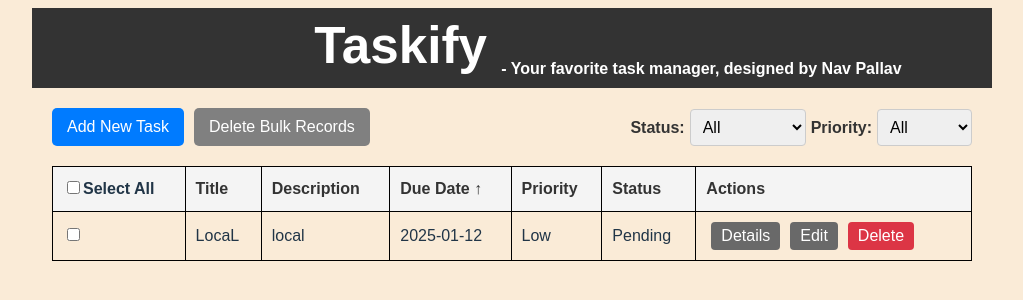
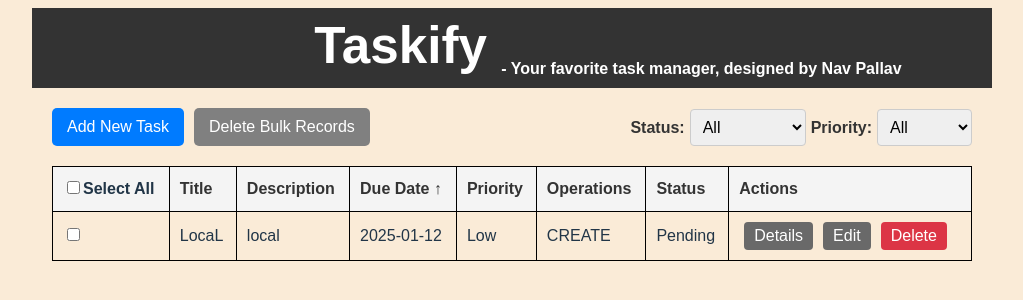
Before and after one commit to PallavNav/Task-Manager-UI, a React (Vite) app: page / in a window 1280 px wide. Shown: the top 300 px of the page, without its empty margins (128-1151 px from the left). Built offline with nearby package versions, Linux system fonts and the light colour scheme.

Commit message:
Local differentiation

```diff
--- a/src/App.tsx
+++ b/src/App.tsx
@@ -25,6 +25,7 @@ type Task = {
   priority: "Low" | "Medium" | "High";
   status: "Pending" | "Completed";
   isChecked: boolean;
+  operations:string[]
 };
 
 function App() {
@@ -36,7 +37,8 @@ function App() {
       dueDate: '2025/01/12',
       priority: "Low",
       status: "Pending",
-      isChecked: false
+      isChecked: false,
+      operations:['CREATE']
     }
   ]);
   const BASE_URL = apiServices.base_url;
@@ -92,8 +94,10 @@ function App() {
   };
 
   const updateUserTask = async (newTask: Task) => {
+    const newOps = 'EDIT';
+    newTask.dueDate = ConvertDate(newTask.dueDate);
+    newTask.operations = [...newTask.operations, newOps];
     try {
-      newTask.dueDate = ConvertDate(newTask.dueDate);
       if (IS_LOCAL) {
         setTasks((prev: any) => prev.map((item: any) => (item.id === newTask.id) ? newTask : item));
         setDisplayLoader(false);
@@ -111,6 +115,9 @@ function App() {
 
   const saveUserTask = async (newTask: Task) => {
     try {
+      const newOps = 'CREATE';
+      newTask.dueDate = ConvertDate(newTask.dueDate);
+      newTask.operations = [...newTask.operations, newOps];
       newTask.dueDate = ConvertDate(newTask.dueDate);
       if (IS_LOCAL) {
         setTasks((prev: Task[]) => {
--- a/src/components/TaskEditPage.tsx
+++ b/src/components/TaskEditPage.tsx
@@ -18,6 +18,7 @@ type Task = {
   priority: "Low" | "Medium" | "High";
   status: "Pending" | "Completed";
   isChecked:boolean;
+  operations:string[]
 };
 
 const TaskEditPage = ({ tasks, onSave }: TaskEditPageProps) => {
--- a/src/components/TaskForm.tsx
+++ b/src/components/TaskForm.tsx
@@ -15,6 +15,7 @@ type Task = {
   priority: "Low" | "Medium" | "High";
   status: "Pending" | "Completed";
   isChecked:boolean;
+  operations:string[]
 };
 
 const TaskForm = ({ onSave, existingTask }: TaskFormProps) => {
@@ -26,7 +27,8 @@ const TaskForm = ({ onSave, existingTask }: TaskFormProps) => {
     dueDate: "",
     priority: "Low",
     status: "Pending",
-    isChecked:false
+    isChecked:false,
+    operations:[]
   });
   const [errors, setErrors] = useState<{ title?: string; description?: string; dueDate?: string }>({});
 
--- a/src/components/TaskList.tsx
+++ b/src/components/TaskList.tsx
@@ -19,6 +19,7 @@ type Task = {
   priority: "Low" | "Medium" | "High";
   status: "Pending" | "Completed";
   isChecked: boolean;
+  operations:string[]
 };
 
 const TaskList = ({ tasks, onDelete, checkBoxSelection, handleSelectAll }: TaskListProps) => {
@@ -77,7 +78,8 @@ const TaskList = ({ tasks, onDelete, checkBoxSelection, handleSelectAll }: TaskL
                 <th className="field-label cursor sortable" onClick={() => handleSort("description", undefined)}>Description {getSortIndicator("description")}</th>
                 <th className="field-label cursor sortable" onClick={() => handleSort("dueDate", undefined)}>Due Date {getSortIndicator("dueDate")}</th>
                 <th className="field-label cursor sortable" onClick={() => handleSort("priority", undefined)}>Priority {getSortIndicator("priority")}</th>
-                <th className="field-label cursor sortable" onClick={() => handleSort("status", undefined)}>Status {getSortIndicator("status")}</th>
+                <th className="field-label cursor sortable" onClick={() => handleSort("status", undefined)}>Operations {getSortIndicator("status")}</th>
+                {IS_LOCAL && <th className="field-label cursor sortable" onClick={() => handleSort("status", undefined)}>Status {getSortIndicator("status")}</th>}
                 <th className="field-label">Actions</th>
               </tr>
             </thead>
@@ -89,6 +91,11 @@ const TaskList = ({ tasks, onDelete, checkBoxSelection, handleSelectAll }: TaskL
                   <td title={task.description}>{(task.description.length > truncationLimit) ? task.description.slice(0, truncationLimit).concat('...') : task.description}</td>
                   <td title={ConvertDate(task.dueDate)}>{ConvertDate(task.dueDate)}</td>
                   <td title={task.priority}>{task.priority}</td>
+                  {IS_LOCAL && <td title={task.priority}>
+                    {task.operations.map((ops:any)=>(
+                      <div>{ops}</div>
+                    ))}
+                  </td>}
                   <td title={task.status}>{task.status}</td>
                   <td>
                     <Link to={`/tasks/details/${task.id}`}>
--- a/src/services/service.tsx
+++ b/src/services/service.tsx
@@ -4,6 +4,7 @@ export const apiServices = {
         return import.meta.env.VITE_API_URL || "http://localhost:9000/nav/taskify"; // Fallback
     },
     get IS_LOCAL() {
-        return import.meta.env.IS_LOCAL
+        // return import.meta.env.IS_LOCAL
+        return true
     }
 };
```
